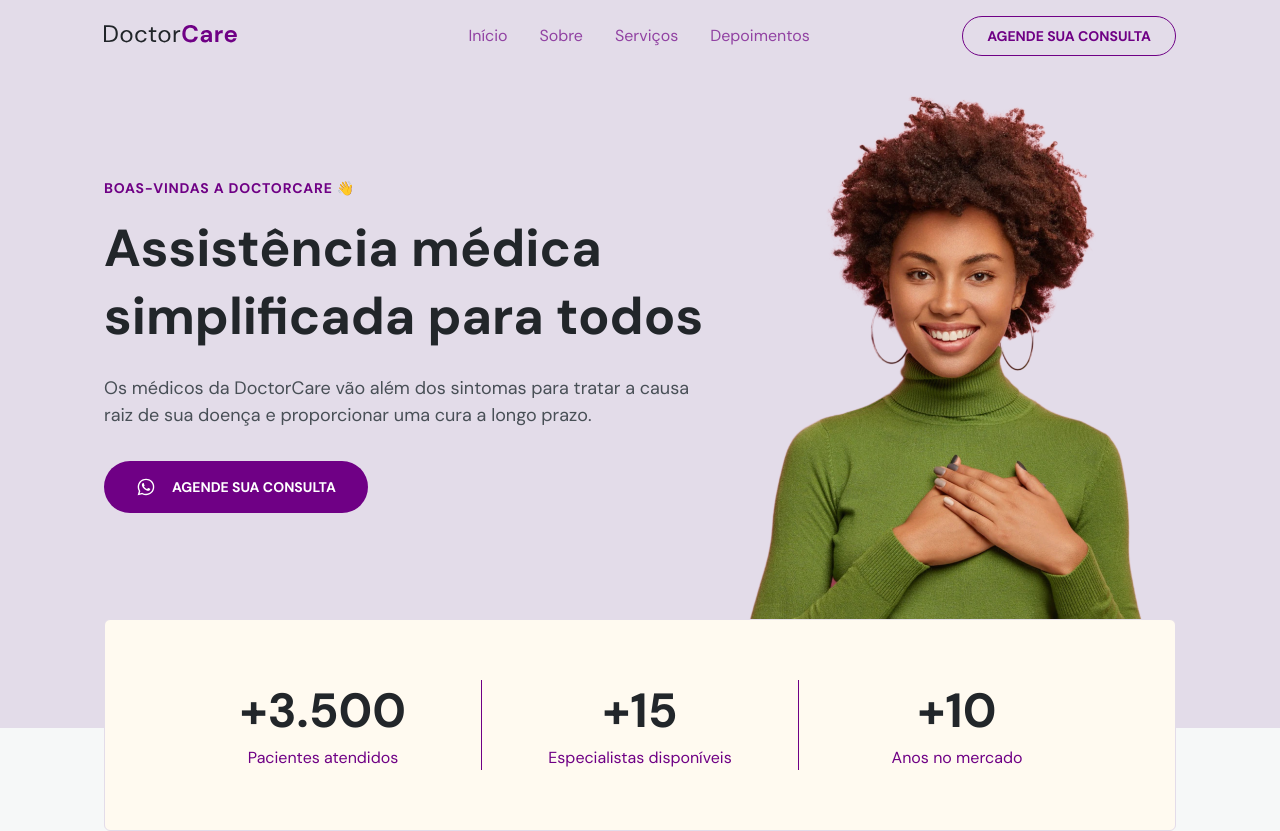
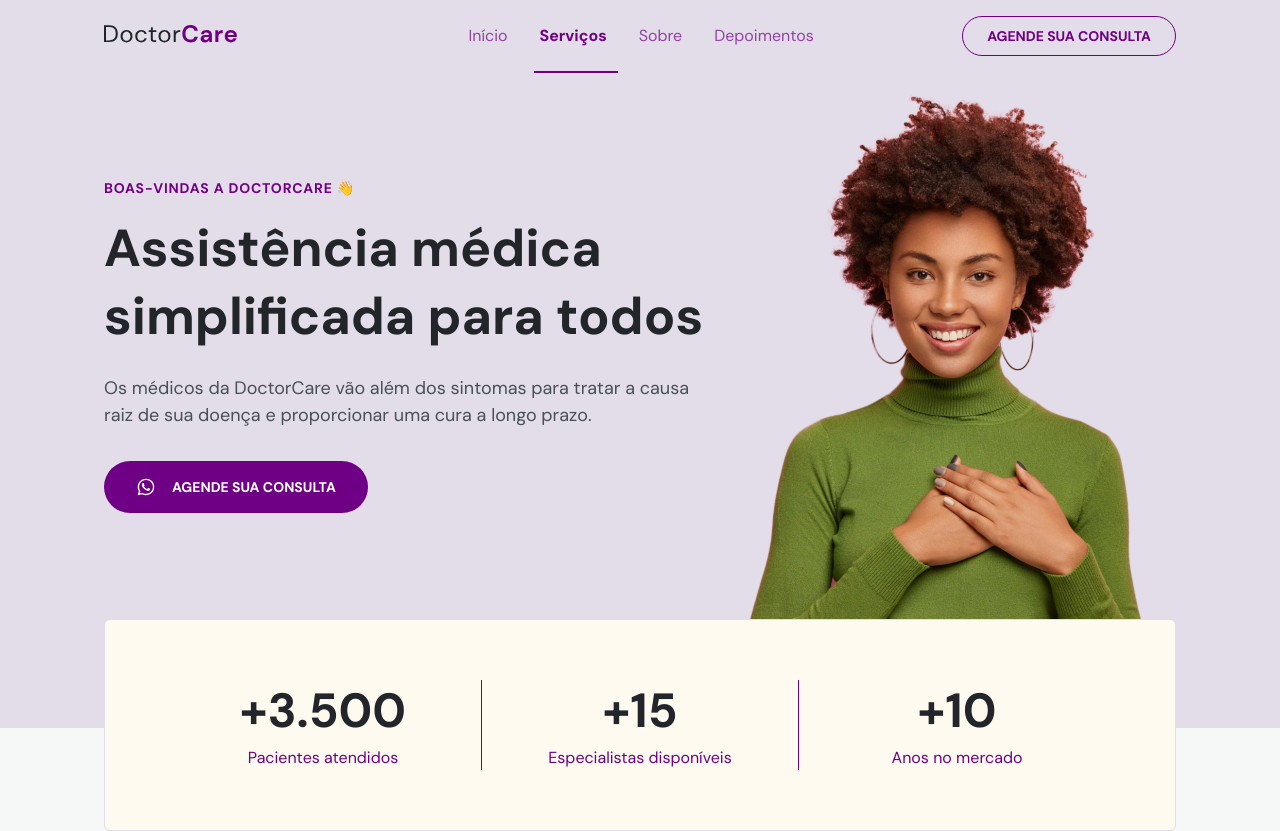
Before and after one commit to guilherme-ac-fernandes/nlw-return-origin, a plain HTML site: page index.html in a window 1280 px wide. Shown: the top 831 px of the page. Drawn offline with nearby package versions, Linux system fonts and the light colour scheme.

Commit message:
Inclui animação do menu com as seções

```diff
--- a/index.html
+++ b/index.html
@@ -40,9 +40,9 @@
         <div class="menu">
           <ul>
             <li><a onclick="closeMenu()" href="#home">Início</a></li>
+            <li><a onclick="closeMenu()" href="#services">Serviços</a></li>
             <li><a onclick="closeMenu()" href="#about">Sobre</a></li>
-            <li><a onclick="closeMenu()" href="#services">Serviços</a></li>
-            <li><a onclick="closeMenu()" href="#">Depoimentos</a></li>
+            <li><a onclick="closeMenu()" href="#depositions">Depoimentos</a></li>
           </ul>
 
           <a class="button" href="#contact" onclick="closeMenu()">Agende sua Consulta</a>
--- a/script.js
+++ b/script.js
@@ -20,9 +20,30 @@ const showBackToTheTopButtonScroll = () => {
   };
 }
 
+const activateMenuAtCurrentSection = (section) => {
+  const targetLine = scrollY + (innerHeight / 2);
+
+  const menuElement = document.querySelector(`.menu a[href*=${section.getAttribute('id')}]`)
+
+  const sectionTop = section.offsetTop;
+  const sectionHeight = section.offsetHeight;
+  const sectionEndsAt = sectionTop + sectionHeight;
+
+  const sectionBoundaries = sectionTop <= targetLine &&  !(targetLine >= sectionEndsAt);
+
+  if (sectionBoundaries) menuElement.classList.add('active');
+  else menuElement.classList.remove('active');
+
+}
+
 const onScroll = () => {
   showNavOnScrol();
   showBackToTheTopButtonScroll();
+  activateMenuAtCurrentSection(home);
+  activateMenuAtCurrentSection(services);
+  activateMenuAtCurrentSection(about);
+  // activateMenuAtCurrentSection(depositions);
+  activateMenuAtCurrentSection(contact);
 };
 
 const openMenu = () => document.body.classList.add('menu-expanded');
--- a/style.css
+++ b/style.css
@@ -591,7 +591,7 @@ footer .social-links {
     background-color: var(--white);
   }
 
-  nav#navigation .menu ul li a:active::after,
+  nav#navigation .menu ul li a.active::after,
   nav#navigation .menu ul li a:hover::after {
     padding-inline: 0.8rem;
     width: 100%;
```
